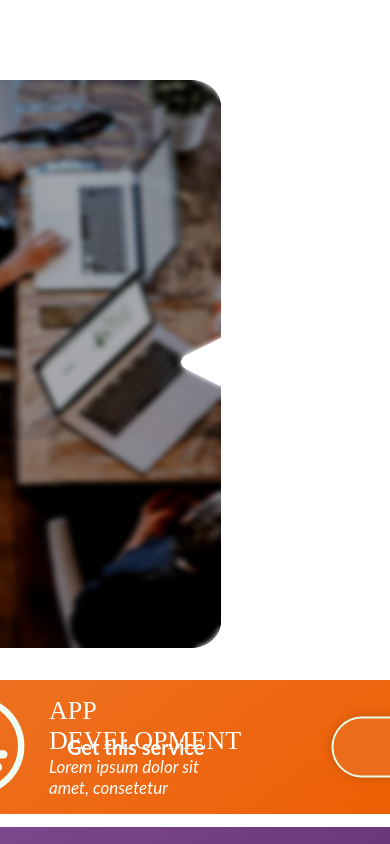
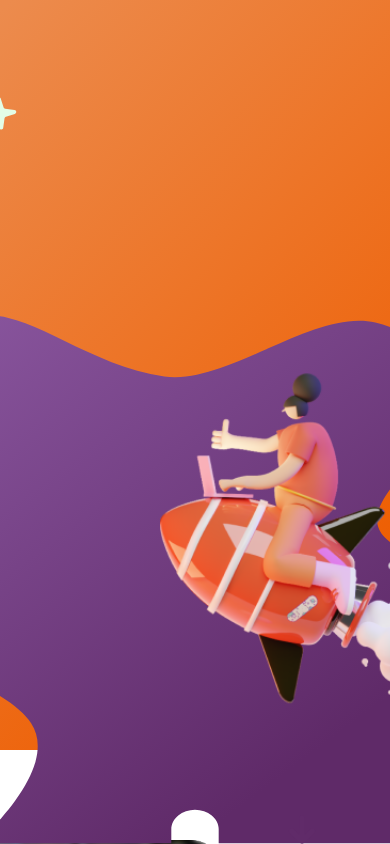
Before and after one commit to kingdayx/daotec, a Next.js app: page / in a window 390 px wide. Shown: the top 844 px of the page. Built offline with nearby package versions, Linux system fonts and the light colour scheme.

Commit message:
updated mobile header

```diff
--- a/src/app/globals.css
+++ b/src/app/globals.css
@@ -2,9 +2,9 @@
 @tailwind components;
 @tailwind utilities;
 
-.header {
+/* .header {
   height: 100vh;
-}
+} */
 
 .HeaderBG {
   height: fill !important;
@@ -174,13 +174,57 @@
   font-weight: 700;
   line-height: normal;
 }
-
+.headerMobile {
+  display: none;
+}
+.headerDesktop {
+  height: 100vh;
+}
 @media (max-width: 900px) {
-  .header {
+  .headerMobile {
+    display: block;
+    height: 90vh;
+  }
+  .headerDesktop {
     display: none;
   }
-  .headerMobile {
-    height: 50vh;
+  .mobileBG {
+    position: absolute;
+    top: 0;
+    max-height: 750px;
+    max-width: 100%;
+    z-index: 10;
+  }
+  .mobileBG2 {
+    position: absolute;
+    bottom: 0;
+    max-height: 33rem;
+    z-index: 20;
+  }
+  .purpleArrow {
+    display: flex;
+    align-items: center;
+    justify-content: center;
+    align-self: center;
+    position: absolute;
+    bottom: 0;
+    left: 18rem;
+    z-index: 30;
+  }
+  .rocketGirlmobile {
+    display: flex;
+    justify-content: center;
+    position: absolute;
+    bottom: 7rem;
+    left: 10rem;
+    max-width: 25rem;
+    max-height: 25rem;
+    z-index: 30;
+  }
+  .firstStarmobile {
+    position: absolute;
+    top: 6rem;
+    z-index: 30;
   }
   .firstSplug {
     width: 110px;
--- a/src/components/Header/page.js
+++ b/src/components/Header/page.js
@@ -13,15 +13,15 @@ import * as fifthStar from "../../../public/assets/fifthStar.svg";
 export default function Header() {
   return (
     <div className="header ">
-      {isMobile ? (
       <div className="headerMobile">
         <svg
           xmlns="http://www.w3.org/2000/svg"
-            width="428"
-            height="924"
+          width="100%"
+          height="100%"
           viewBox="0 0 428 924"
-            fill="none"
+          fill="url(#paint0_linear_56_61)"
           className="mobileBG"
+          preserveAspectRatio="none"
         >
           <path
             d="M428 924H240V905C239.992 898.107 237.249 891.499 232.375 886.625C227.501 881.75 220.893 879.008 214 879C207.107 879.008 200.499 881.75 195.625 886.624C190.751 891.498 188.008 898.107 188 905V924H0V0H428V924Z"
@@ -43,10 +43,12 @@ export default function Header() {
         </svg>
         <svg
           xmlns="http://www.w3.org/2000/svg"
-            width="428"
-            height="709"
+          width="100%"
+          height="100%"
           viewBox="0 0 428 709"
-            fill="none"
+          fill="url(#paint0_linear_56_407)"
+          preserveAspectRatio="none"
+          className="mobileBG2"
         >
           <path
             d="M0 510.371V0.314941C2.77109 0.771179 5.51434 1.40002 8.21365 2.19901C14.95 4.16113 21.5198 6.65625 27.8601 9.66092C41.3931 15.9119 55.7662 24.4129 70.9812 33.4129H70.9871C103.258 52.4989 139.835 74.1308 180.298 81.1128C184.174 81.7698 188.099 82.0957 192.03 82.0869C200.112 82.0037 208.152 80.9116 215.964 78.836C224.51 76.6012 232.88 73.7357 241.003 70.263C257.968 63.1741 275.723 53.5635 292.895 44.2683L292.918 44.2559L292.938 44.2449L292.991 44.2159H293.001L293.16 44.1297C310.292 34.8564 328.002 25.2709 344.971 18.1848C353.109 14.7083 361.493 11.8406 370.054 9.60501C377.883 7.52686 385.941 6.43329 394.041 6.34988C400.092 6.31839 406.119 7.11096 411.956 8.70584C417.505 10.2139 422.881 12.2901 428 14.8998V233C424.513 238.708 421.411 244.504 419.002 250.304C411.102 269.319 412.23 284.778 422.447 297.564C424.06 299.582 425.912 301.595 428 303.602V708.156H239.999V689.003C239.991 682.11 237.248 675.501 232.374 670.627C227.5 665.753 220.892 663.011 213.999 663.003C207.106 663.011 200.496 665.753 195.622 670.627C190.748 675.501 188.007 682.11 187.999 689.003V708.153H0V676.062C0.596954 675.24 1.18909 674.418 1.77615 673.595C7.20816 665.982 12.1944 658.358 16.5984 650.936C27.7984 632.057 35.3039 614.383 38.9128 598.404C43.4269 578.431 41.8232 561.069 34.1511 546.804C27.6606 534.733 16.3926 522.691 0 510.371Z"
@@ -87,51 +89,12 @@ export default function Header() {
           height="29"
           viewBox="0 0 28 29"
           fill="none"
+          className="purpleArrow"
         >
           <path
             d="M13.5822 28.515C12.9185 28.4902 12.2873 28.2209 11.8102 27.759L1.70116 17.998C1.18557 17.5 0.888918 16.8176 0.876447 16.101C0.863976 15.3843 1.13671 14.692 1.63466 14.1765C2.1326 13.6609 2.81496 13.3642 3.53163 13.3517C4.2483 13.3393 4.94058 13.612 5.45616 14.11L11.3352 19.788V3.14995C11.3352 2.43387 11.6196 1.74711 12.126 1.24076C12.6323 0.734415 13.3191 0.449951 14.0352 0.449951C14.7512 0.449951 15.438 0.734415 15.9443 1.24076C16.4507 1.74711 16.7352 2.43387 16.7352 3.14995V19.717L22.5412 14.11C23.0567 13.6121 23.749 13.3395 24.4655 13.3521C25.1821 13.3647 25.8643 13.6614 26.3622 14.177C26.86 14.6925 27.1326 15.3848 27.12 16.1013C27.1074 16.8179 26.8107 17.5001 26.2952 17.998L16.1872 27.758C15.737 28.1939 15.1489 28.4591 14.5242 28.508C14.2112 28.5651 13.8908 28.5671 13.5772 28.514L13.5822 28.515Z"
             fill="#602B69"
           />
-          </svg>
-          <svg
-            xmlns="http://www.w3.org/2000/svg"
-            width="428"
-            height="709"
-            viewBox="0 0 428 709"
-            fill="none"
-          >
-            <path
-              d="M0 510.371V0.314941C2.77109 0.771179 5.51434 1.40002 8.21365 2.19901C14.95 4.16113 21.5198 6.65625 27.8601 9.66092C41.3931 15.9119 55.7662 24.4129 70.9812 33.4129H70.9871C103.258 52.4989 139.835 74.1308 180.298 81.1128C184.174 81.7698 188.099 82.0957 192.03 82.0869C200.112 82.0037 208.152 80.9116 215.964 78.836C224.51 76.6012 232.88 73.7357 241.003 70.263C257.968 63.1741 275.723 53.5635 292.895 44.2683L292.918 44.2559L292.938 44.2449L292.991 44.2159H293.001L293.16 44.1297C310.292 34.8564 328.002 25.2709 344.971 18.1848C353.109 14.7083 361.493 11.8406 370.054 9.60501C377.883 7.52686 385.941 6.43329 394.041 6.34988C400.092 6.31839 406.119 7.11096 411.956 8.70584C417.505 10.2139 422.881 12.2901 428 14.8998V233C424.513 238.708 421.411 244.504 419.002 250.304C411.102 269.319 412.23 284.778 422.447 297.564C424.06 299.582 425.912 301.595 428 303.602V708.156H239.999V689.003C239.991 682.11 237.248 675.501 232.374 670.627C227.5 665.753 220.892 663.011 213.999 663.003C207.106 663.011 200.496 665.753 195.622 670.627C190.748 675.501 188.007 682.11 187.999 689.003V708.153H0V676.062C0.596954 675.24 1.18909 674.418 1.77615 673.595C7.20816 665.982 12.1944 658.358 16.5984 650.936C27.7984 632.057 35.3039 614.383 38.9128 598.404C43.4269 578.431 41.8232 561.069 34.1511 546.804C27.6606 534.733 16.3926 522.691 0 510.371Z"
-              fill="url(#paint0_linear_56_407)"
-            />
-            <path
-              d="M187.999 708.153V708.156L188.001 708.153H187.999Z"
-              fill="url(#paint1_linear_56_407)"
-            />
-            <defs>
-              <linearGradient
-                id="paint0_linear_56_407"
-                x1="379.824"
-                y1="553.652"
-                x2="-472.926"
-                y2="-376.337"
-                gradientUnits="userSpaceOnUse"
-              >
-                <stop stop-color="#5F2A68" />
-                <stop offset="1" stop-color="#AA78C9" />
-              </linearGradient>
-              <linearGradient
-                id="paint1_linear_56_407"
-                x1="379.824"
-                y1="553.652"
-                x2="-472.926"
-                y2="-376.337"
-                gradientUnits="userSpaceOnUse"
-              >
-                <stop stop-color="#5F2A68" />
-                <stop offset="1" stop-color="#AA78C9" />
-              </linearGradient>
-            </defs>
         </svg>
         <Image
           src={rocketGirlmobile}
@@ -139,18 +102,20 @@ export default function Header() {
           height={1000}
           width={1000}
         />
-          <Image
-            src={firstStar}
+        <svg
+          xmlns="http://www.w3.org/2000/svg"
+          width="17"
+          height="34"
+          viewBox="0 0 17 34"
+          fill="none"
           className="firstStarmobile"
-            height={60}
-            width={40}
+        >
+          <path
+            d="M-3.22752 2.70674C-3.16571 2.25777 -2.95325 1.84312 -2.62495 1.53069C-2.29666 1.21827 -1.87199 1.02661 -1.42051 0.987112C-0.969043 0.947613 -0.517542 1.06262 -0.139981 1.31329C0.237579 1.56395 0.518814 1.93542 0.657645 2.36683L3.53854 11.3499C3.65387 11.7094 3.86858 12.0289 4.15785 12.2715C4.44713 12.514 4.79915 12.6698 5.17322 12.7207L14.5201 13.9979C14.9691 14.0597 15.3837 14.2722 15.6962 14.6005C16.0086 14.9288 16.2002 15.3534 16.2397 15.8049C16.2792 16.2564 16.1642 16.7079 15.9136 17.0854C15.6629 17.463 15.2914 17.7442 14.86 17.8831L5.87692 20.7639C5.51757 20.8792 5.19816 21.0937 4.95558 21.3828C4.71301 21.6719 4.55718 22.0237 4.50609 22.3976L3.22886 31.7445C3.16706 32.1935 2.9546 32.6081 2.6263 32.9206C2.29801 33.233 1.87333 33.4246 1.42186 33.4641C0.970389 33.5036 0.518889 33.3886 0.141328 33.138C-0.236234 32.8873 -0.517466 32.5158 -0.656296 32.0844L-3.53719 23.1013C-3.65243 22.742 -3.86699 22.4226 -4.15608 22.18C-4.44516 21.9374 -4.79698 21.7816 -5.17088 21.7305L-14.5178 20.4533C-14.9667 20.3915 -15.3814 20.179 -15.6938 19.8507C-16.0062 19.5224 -16.1979 19.0977 -16.2374 18.6463C-16.2769 18.1948 -16.1619 17.7433 -15.9112 17.3657C-15.6605 16.9882 -15.2891 16.7069 -14.8577 16.5681L-5.87458 13.6872C-5.51415 13.5721 -5.19378 13.3571 -4.95066 13.0671C-4.70754 12.7772 -4.55166 12.4243 -4.50111 12.0493L-3.22752 2.70674Z"
+            fill="#E3FDE6"
           />
-          <Image
-            src={secondStar}
-            className="secondStar"
-            height={60}
-            width={40}
-          />
+        </svg>
+        <Image src={secondStar} className="secondStar" height={60} width={40} />
         <svg
           xmlns="http://www.w3.org/2000/svg"
           width="27"
@@ -176,8 +141,8 @@ export default function Header() {
           width={75}
         />
       </div>
-      ) : (
-        <div className="header">
+
+      <div className="headerDesktop">
         <svg
           xmlns="http://www.w3.org/2000/svg"
           width="100%"
@@ -269,19 +234,9 @@ export default function Header() {
           width={1000}
         />
         <Image src={firstStar} className="firstStar" height={60} width={40} />
-          <Image
-            src={secondStar}
-            className="secondStar"
-            height={60}
-            width={40}
-          />
+        <Image src={secondStar} className="secondStar" height={60} width={40} />
         <Image src={thirdStar} className="thirdStar" height={70} width={70} />
-          <Image
-            src={fourthStar}
-            className="fourthStar"
-            height={45}
-            width={45}
-          />
+        <Image src={fourthStar} className="fourthStar" height={45} width={45} />
         <Image src={fifthStar} className="fifthStar" height={75} width={75} />
         <nav className="absolute z-10 top-0 navBar">
           <div className="flex justify-center flex-row space-x-7 float-end p-7">
@@ -329,7 +284,6 @@ export default function Header() {
           <h3 className="headerExplore"> Explore </h3>
         </div>
       </div>
-      )}
     </div>
   );
 }
```
Lines whose indentation alone changed are shown as unchanged.
